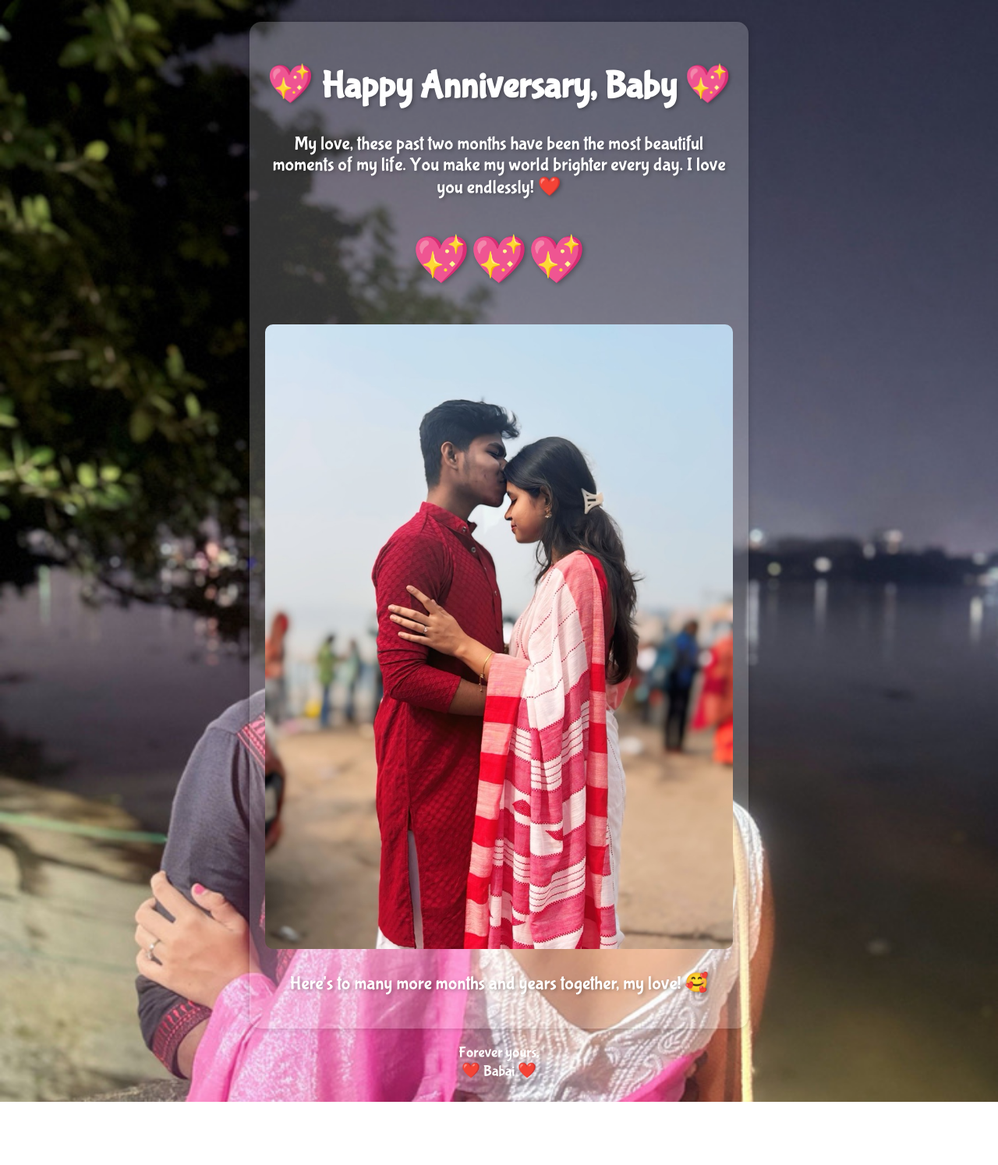
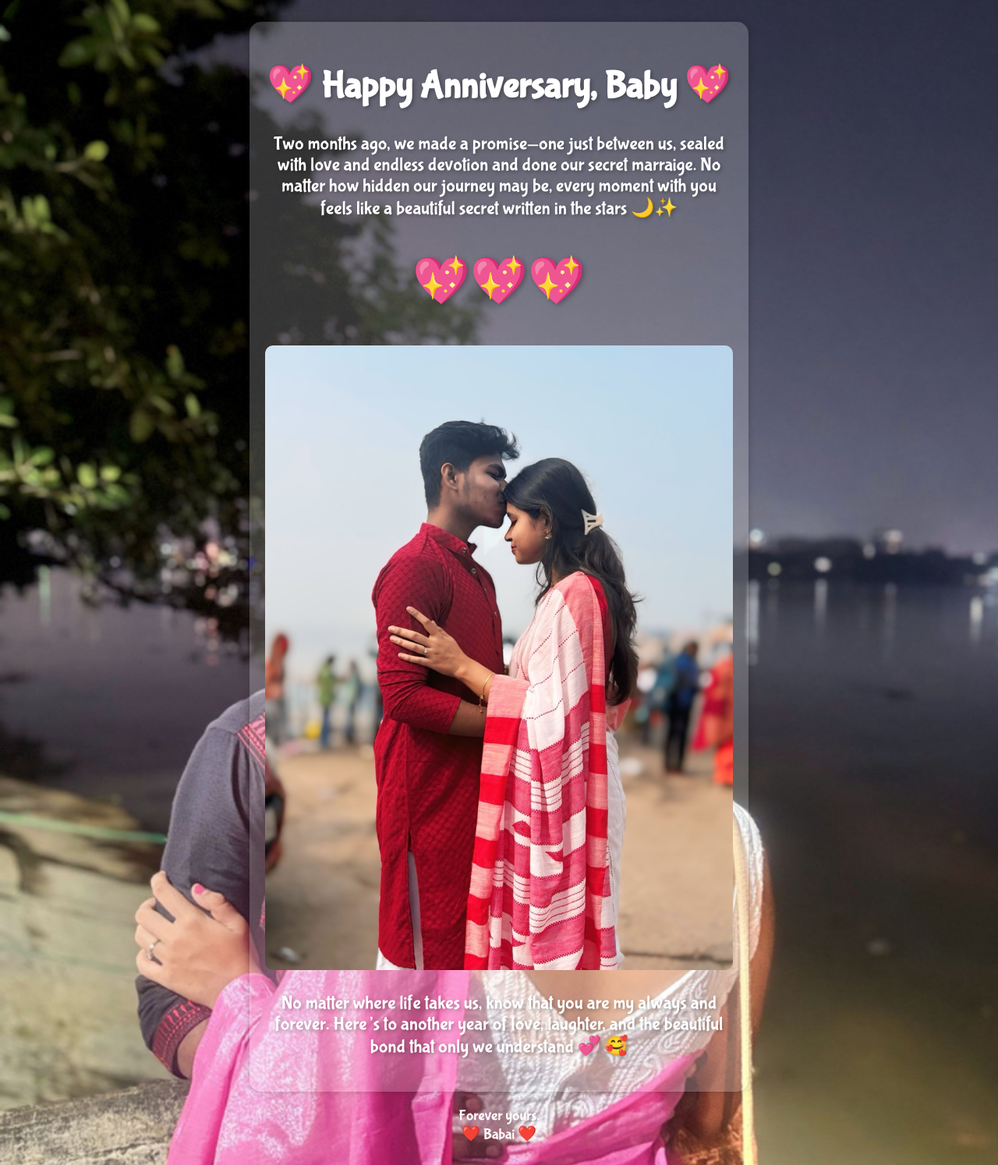
Before and after one commit to Ghoshrijit2004/anivi, a plain HTML site: page index.html in a window 1280 px wide. Shown: the whole page at 78% size. Before the commit the page ends 1413 px from the top, so only its background shows below. Drawn offline with Linux system fonts and the light colour scheme.

Commit message:
Update index.html

```diff
--- a/index.html
+++ b/index.html
@@ -69,11 +69,10 @@
 
     <div class="container">
         <h1>💖 Happy Anniversary, Baby 💖</h1>
-        <p>My love, these past two months have been the most beautiful moments of my life.
-           You make my world brighter every day. I love you endlessly! ❤️</p>
+        <p>Two months ago, we made a promise—one just between us, sealed with love and endless devotion and done our secret marraige. No matter how hidden our journey may be, every moment with you feels like a beautiful secret written in the stars 🌙✨</p>
         <p class="heart">💖💖💖</p>
         <img src="IMG_5069.JPG" alt="Love Image">
-        <p>Here's to many more months and years together, my love! 🥰</p>
+        <p>No matter where life takes us, know that you are my always and forever. Here’s to another year of love, laughter, and the beautiful bond that only we understand 💞 🥰</p>
     </div>
 
     <div class="footer">
```
